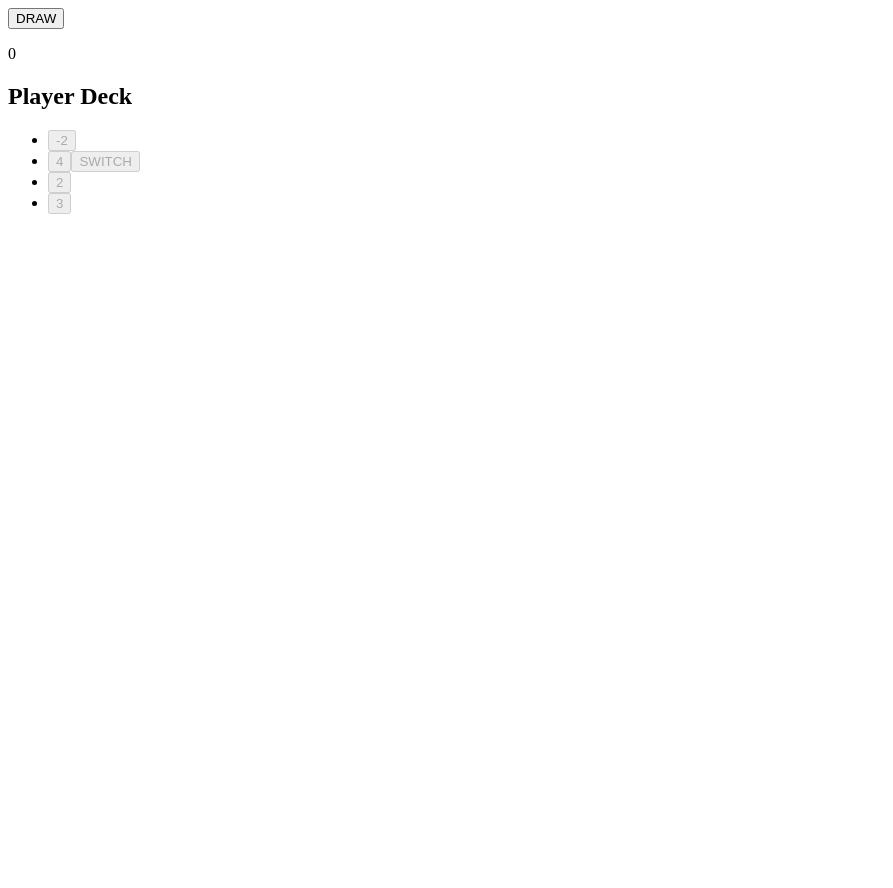
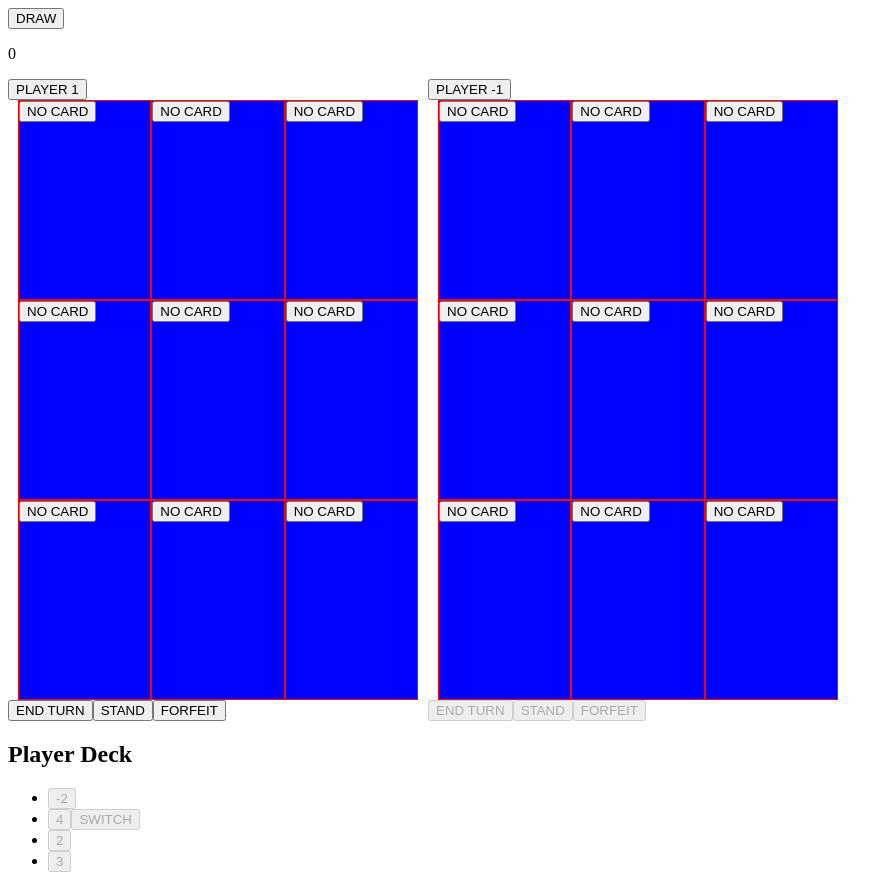
Before and after one commit to alexander-ye/pazaak, a React (Create React App) app: page / in a window 1280 px wide. Shown: the whole page, without its empty margins (0-893 px from the left). Before the commit the page ends 800 px from the top, so only its background shows below. Built offline with nearby package versions, Linux system fonts and the light colour scheme.

Commit message:
Turn buttons

```diff
--- a/src/components/Board.js
+++ b/src/components/Board.js
@@ -1,7 +1,41 @@
 import React from "react";
+import BoardCardContainer from "./BoardCardContainer";
 
-const Deck = () => {
-  return <div></div>;
+const boardContainerStyle = {
+  width: "400px",
+  height: "600px",
+  marginLeft: "10px",
+  marginRight: "10px",
+  display: "flex",
+  flexDirection: "column",
 };
 
-export default Deck;
+const boardRowStyle = {
+  display: "flex",
+  flexDirection: "row",
+  flex: "1",
+};
+
+const Board = ({ cardsPlayed, setCardsPlayed }) => {
+  return (
+    <div className="boardContainer" style={boardContainerStyle}>
+      <div className="boardRow" style={boardRowStyle}>
+        <BoardCardContainer i={cardsPlayed[0]} />
+        <BoardCardContainer i={cardsPlayed[1]} />
+        <BoardCardContainer i={cardsPlayed[2]} />
+      </div>
+      <div className="boardRow" style={boardRowStyle}>
+        <BoardCardContainer i={cardsPlayed[3]} />
+        <BoardCardContainer i={cardsPlayed[4]} />
+        <BoardCardContainer i={cardsPlayed[5]} />
+      </div>
+      <div className="boardRow" style={boardRowStyle}>
+        <BoardCardContainer i={cardsPlayed[6]} />
+        <BoardCardContainer i={cardsPlayed[7]} />
+        <BoardCardContainer i={cardsPlayed[8]} />
+      </div>
+    </div>
+  );
+};
+
+export default Board;
--- /dev/null
+++ b/src/components/BoardCardContainer.js
@@ -0,0 +1,25 @@
+import React from "react";
+
+const boardCardContainerStyle = {
+  flex: "1",
+  backgroundColor: "blue",
+  border: "1px solid red",
+};
+
+const BoardCardContainer = ({ i }) => {
+  if (i === 0) {
+    return (
+      <div className="boardCardContainer" style={boardCardContainerStyle}>
+        <button>NO CARD</button>
+      </div>
+    );
+  } else {
+    return (
+      <div className="boardCardContainer" style={boardCardContainerStyle}>
+        <button>{i}</button>
+      </div>
+    );
+  }
+};
+
+export default BoardCardContainer;
--- a/src/components/Game.js
+++ b/src/components/Game.js
@@ -1,6 +1,6 @@
 import React, { useState, useEffect } from "react";
 import Card from "./Card";
-import Deck from "./Deck";
+import Player from "./Player";
 
 // Outscore: 20 or under, greater than opponent
 // Tie: both players same pts
@@ -8,6 +8,11 @@ import Deck from "./Deck";
 // Fill table: 9 cards on table without busting, autowin
 // Tiebreaker
 // First to 3 sets
+
+const allBoardsContainerStyle = {
+  display: "flex",
+  flexDirection: "row",
+};
 
 const Game = () => {
   // Main deck: four sets of cards numbered 1-10
@@ -20,6 +25,7 @@ const Game = () => {
   const [turn, setTurn] = useState(0);
   const [setOver, setSetOver] = useState("");
   const [gameOver, setGameOver] = useState("");
+  const [currentPlayer, setCurrentPlayer] = useState(1);
   // Side deck: 10 unique cards player chooses before match
   // Four cards of side deck chosen at random for player
   // Plus cards: 1-6 pts
@@ -30,6 +36,10 @@ const Game = () => {
   // 2&4, 3&6
   // Double Card: double value of player's last played card
   // Tiebreaker card: +/-1 card, tiebreaker
+
+  const switchPlayer = () => {
+    setCurrentPlayer(-currentPlayer);
+  };
 
   const shuffleDeck = (deckArray) => {
     // Fisher-Yates (aka Knuth) Shuffle
@@ -106,6 +116,9 @@ const Game = () => {
     setGameOver("");
     setMainDeck(generateMainDeck());
     setSideDeck(generateSideDeck());
+    setCardSum(0);
+    setTurn(0);
+    setCardsPlayed(0);
   };
 
   // Create and shuffle main deck
@@ -144,6 +157,19 @@ const Game = () => {
     <div>
       <button onClick={drawMainCard}>DRAW</button>
       <p>{cardSum}</p>
+      <div className="allBoardsContainer" style={allBoardsContainerStyle}>
+        <Player
+          playerNumber={1}
+          currentPlayer={currentPlayer}
+          switchPlayer={switchPlayer}
+        />
+        <Player
+          playerNumber={-1}
+          currentPlayer={currentPlayer}
+          switchPlayer={switchPlayer}
+        />
+      </div>
+
       <h2>Player Deck</h2>
       <ul>
         {playerDeck.map((i) => (
--- a/src/components/Player.js
+++ b/src/components/Player.js
@@ -1,7 +1,37 @@
-import React from "react";
+import React, { useState, useEffect } from "react";
+import Board from "./Board";
 
-const Player = () => {
-  return <div></div>;
+const Player = ({
+  playerNumber,
+  setPlayerNumber,
+  currentPlayer,
+  switchPlayer,
+}) => {
+  const [sideDeck, setSideDeck] = useState([]);
+  const [cardsPlayed, setCardsPlayed] = useState([0, 0, 0, 0, 0, 0, 0, 0, 0]);
+  const [numCardsPlayed, setNumCardsPlayed] = useState(0);
+  // const [sideDeck, setSideDeck] = useState([]);
+
+  const ID = playerNumber;
+
+  const testButton = () => {
+    setNumCardsPlayed(numCardsPlayed + 1);
+  };
+
+  return (
+    <div>
+      <button onClick={testButton}>{`PLAYER ${ID}`}</button>
+      <Board cardsPlayed={cardsPlayed} setCardsPlayed={setCardsPlayed} />
+      {/* End turn */}
+      <button onClick={switchPlayer} disabled={currentPlayer !== playerNumber}>
+        END TURN
+      </button>
+      {/* Keep current sum */}
+      <button disabled={currentPlayer !== playerNumber}>STAND</button>
+      {/* Forfeit game */}
+      <button disabled={currentPlayer !== playerNumber}>FORFEIT</button>
+    </div>
+  );
 };
 
 export default Player;
```
